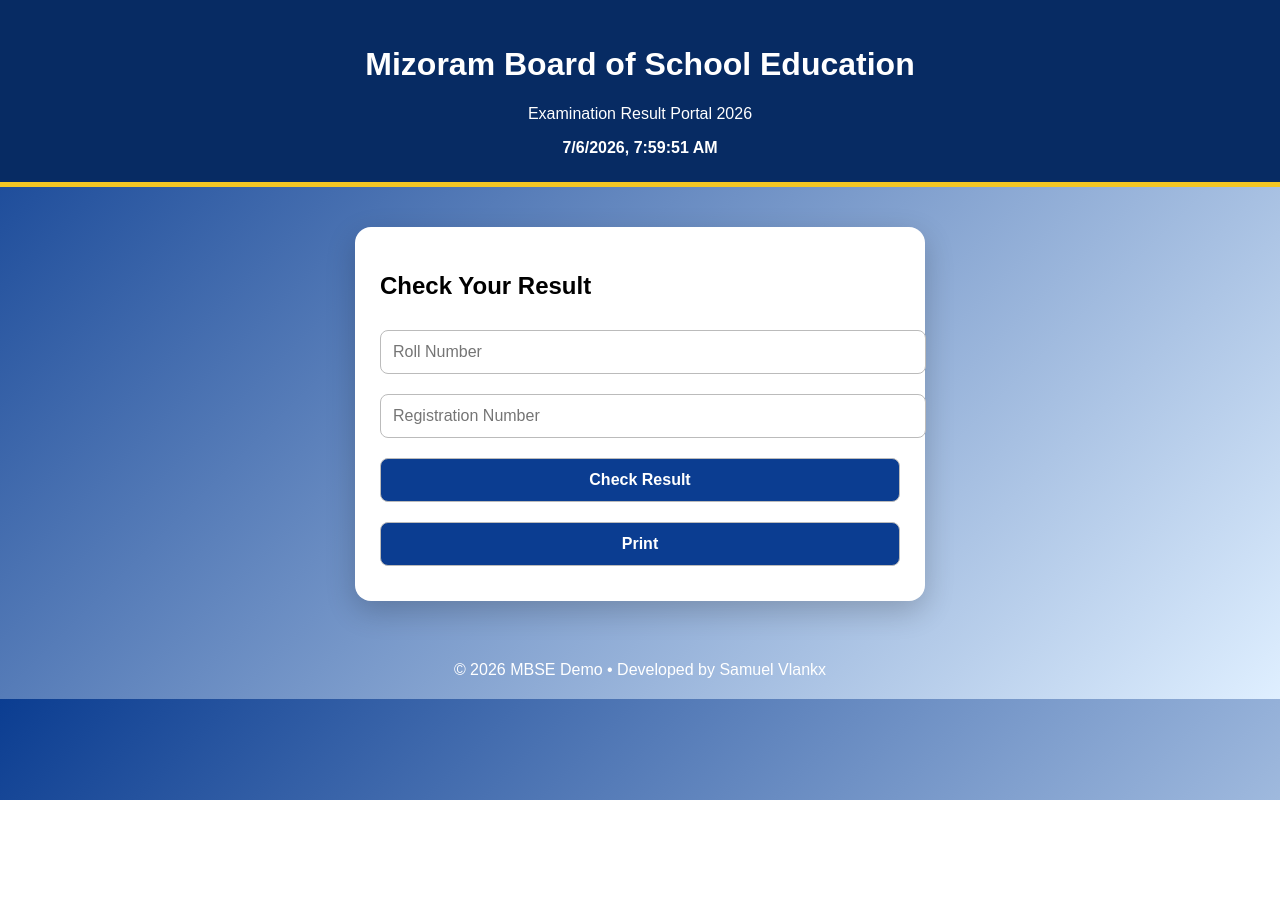
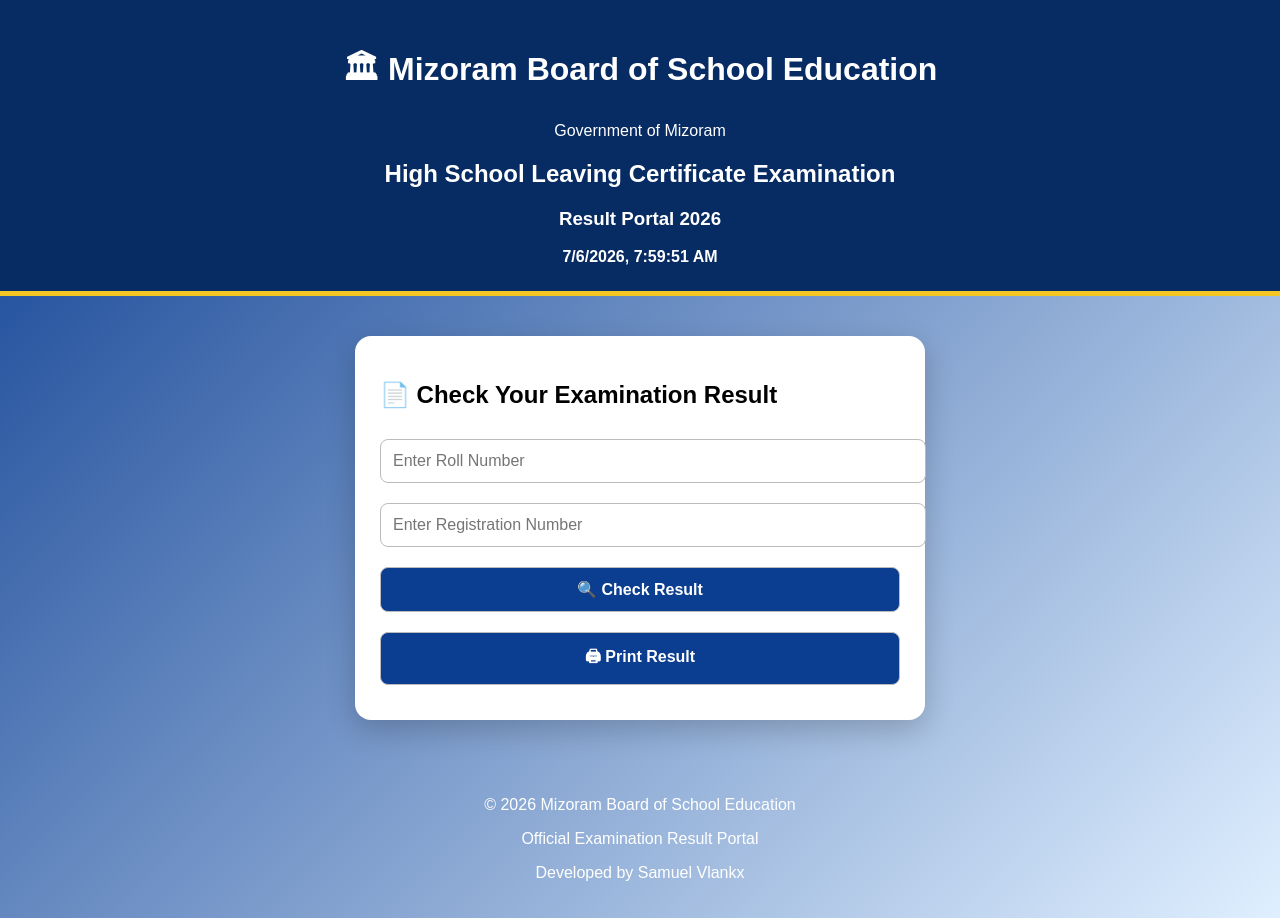
Before and after one commit to SamuelVlankx/rnbse-result, a website: page index.html in a window 1280 px wide. Before the commit the page ends 800 px from the top, so only its background shows below. Drawn offline with Linux system fonts and the light colour scheme.

Commit message:
Update index.html

```diff
--- a/index.html
+++ b/index.html
@@ -1,16 +1,68 @@
 <!DOCTYPE html>
-<html><head><meta charset="UTF-8"><meta name="viewport" content="width=device-width,initial-scale=1">
-<title>MBSE Result Portal</title>
-<link rel="stylesheet" href="style.css"></head>
+<html lang="en">
+
+<head>
+    <meta charset="UTF-8">
+    <meta name="viewport" content="width=device-width, initial-scale=1.0">
+    <title>MBSE Result Portal 2026</title>
+
+    <link rel="stylesheet" href="style.css">
+</head>
+
 <body>
-<header><h1>Mizoram Board of School Education</h1><p>Examination Result Portal 2026</p><div id="clock"></div></header>
-<main class="card">
-<h2>Check Your Result</h2>
-<input id="roll" placeholder="Roll Number">
-<input id="regNo" placeholder="Registration Number">
-<button onclick="getResult()" id="btn">Check Result</button>
-<button onclick="window.print()">Print</button>
-<div id="result"></div>
-</main>
-<footer>© 2026 MBSE Demo • Developed by Samuel Vlankx</footer>
-<script src="script.js"></script></body></html>
+
+<header>
+
+    <h1>🏛 Mizoram Board of School Education</h1>
+
+    <p>Government of Mizoram</p>
+
+    <h2>High School Leaving Certificate Examination</h2>
+
+    <h3>Result Portal 2026</h3>
+
+    <div id="clock"></div>
+
+</header>
+
+<div class="card">
+
+    <h2>📄 Check Your Examination Result</h2>
+
+    <input
+        type="text"
+        id="roll"
+        placeholder="Enter Roll Number">
+
+    <input
+        type="text"
+        id="regNo"
+        placeholder="Enter Registration Number">
+
+    <button id="btn" onclick="getResult()">
+        🔍 Check Result
+    </button>
+
+    <button onclick="window.print()">
+        🖨 Print Result
+    </button>
+
+    <div id="result"></div>
+
+</div>
+
+<footer>
+
+    <p>© 2026 Mizoram Board of School Education</p>
+
+    <p>Official Examination Result Portal</p>
+
+    <p>Developed by Samuel Vlankx</p>
+
+</footer>
+
+<script src="script.js"></script>
+
+</body>
+
+</html>
```
